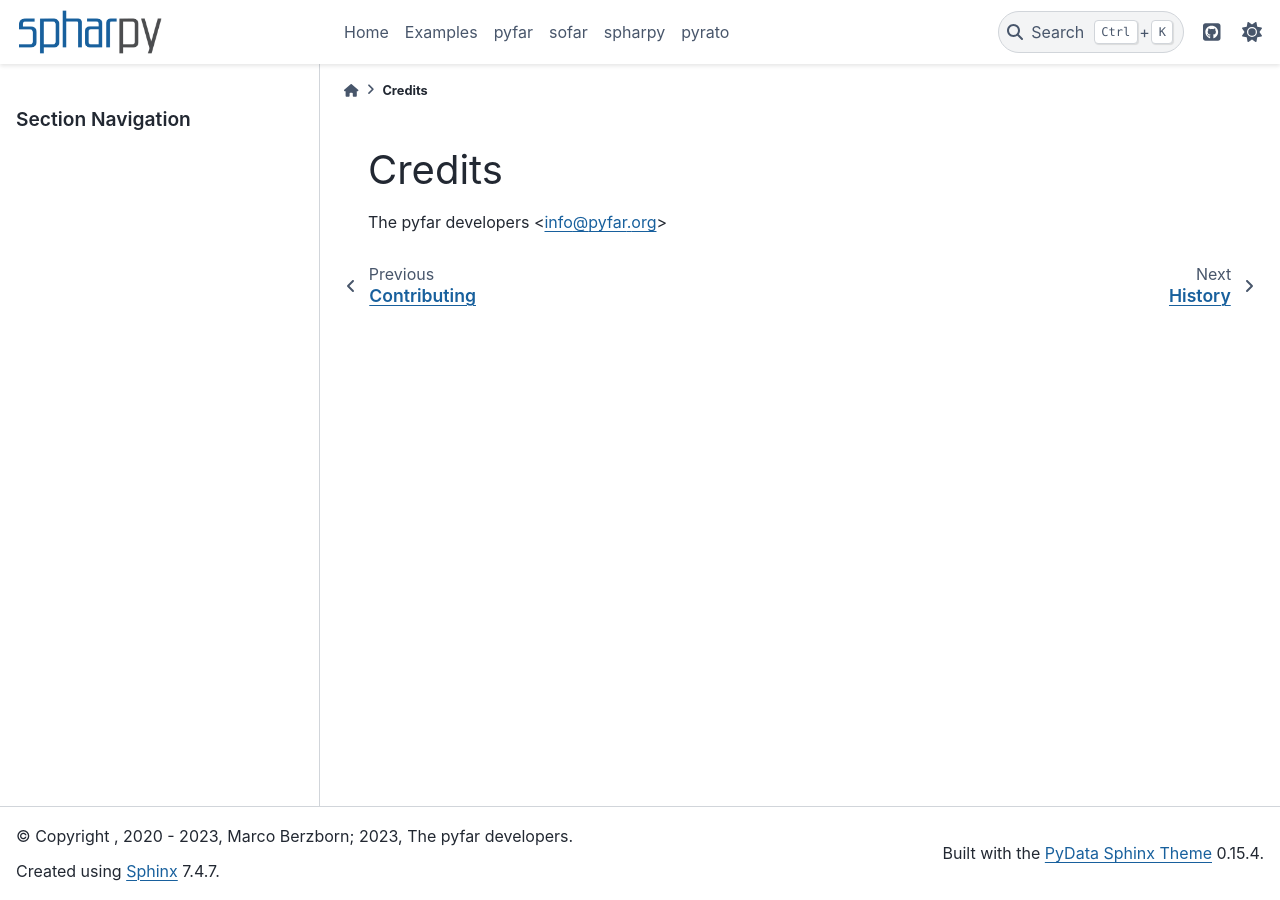
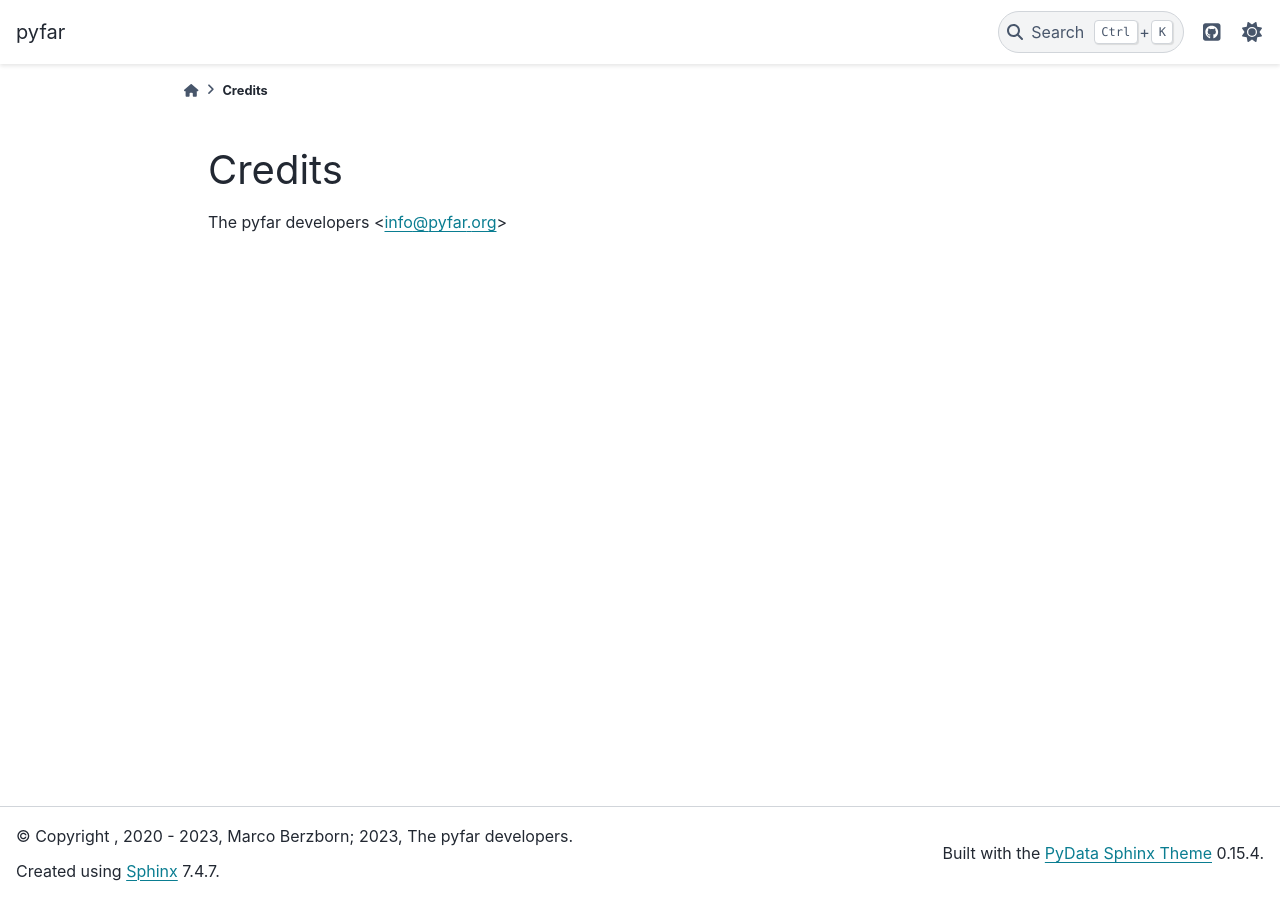
Before and after one commit to pyfar/spharpy, a Sphinx documentation site: the page built from docs/authors.rst, in a window 1280 px wide. Built offline with Sphinx 7.4.7 and the PyData theme 0.15.4, drawn with Linux system fonts in a browser that asks for light colours.

Commit message:
read header from gallery

```diff
--- a/docs/_static/css/custom.css
+++ /dev/null
@@ -1,8 +0,0 @@
-
-html[data-theme="light"] {
-    --pst-color-primary: #18609d; /* pyfar blue as primary color */
-}
-
-html[data-theme="dark"] {
-    --pst-color-primary: #18609d; /* pyfar blue as primary color */
-}
--- a/docs/_templates/navbar-nav.html
+++ /dev/null
@@ -1,41 +0,0 @@
-<div class="navbar-item">
-    <nav class="navbar-nav">
-      <ul class="bd-navbar-elements navbar-nav">
-
-                        <li class="nav-item">
-                            <a class="nav-link" href="https://pyfar-gallery.readthedocs.io/">
-                            Home
-                            </a>
-                        </li>
-
-                        <li class="nav-item">
-                            <a class="nav-link" href="https://pyfar-gallery.readthedocs.io/en/latest/examples_gallery.html">
-                                Examples
-                            </a>
-                        </li>
-
-                        <li class="nav-item">
-                            <a class="nav-link" href="https://pyfar.readthedocs.io">
-                              pyfar
-                            </a>
-                          </li>
-
-                        <li class="nav-item">
-                          <a class="nav-link" href="https://sofar.readthedocs.io">
-                            sofar
-                          </a>
-                        </li>
-
-                        <li class="nav-item">
-                          <a class="nav-link" href="https://spharpy.readthedocs.io">
-                            spharpy
-                          </a>
-                        </li>
-
-                        <li class="nav-item">
-                          <a class="nav-link" href="https://pyrato.readthedocs.io">
-                            pyrato
-                          </a>
-                        </li>
-      </ul>
-    </nav></div>
--- a/docs/conf.py
+++ b/docs/conf.py
@@ -8,6 +8,8 @@
 
 import os
 import sys
+import urllib3
+import shutil
 sys.path.insert(0, os.path.abspath('..'))
 import spharpy  # noqa
 
@@ -27,6 +29,7 @@
     'autodocsumm',
     'sphinx_design',
     'sphinx_favicon',
+    'sphinx_reredirects',
 ]
 
 # show tocs for classes and functions of modules using the autodocsumm
@@ -120,8 +123,37 @@
     "show_toc_level": 3,  # Show all subsections of notebooks
     "secondary_sidebar_items": ["page-toc"],  # Omit 'show source' link that that shows notebook in json format
     "navigation_with_keys": True,
+    "header_links_before_dropdown": 8,
 }
 
 html_context = {
    "default_mode": "light"
 }
+
+# redirect index to spharpy.html
+redirects = {
+     "index": f"{project}.html"
+}
+
+# -- download navbar and style files from gallery -----------------------------
+branch = 'main'
+link = f'https://github.com/pyfar/gallery/raw/{branch}/docs/'
+folders_in = [
+    '_static/css/custom.css',
+    '_static/favicon.ico',
+    '_static/header.rst',
+    f'resources/logos/pyfar_logos_fixed_size_{project}.png'
+    ]
+c = urllib3.PoolManager()
+for file in folders_in:
+    url = link + file
+    filename = file
+    os.makedirs(os.path.dirname(filename), exist_ok=True)
+    with c.request('GET', url, preload_content=False) as res, open(filename, 'wb') as out_file:
+        shutil.copyfileobj(res, out_file)
+
+# replace pyfar hard link to internal link
+with open("_static/header.rst", "rt") as fin:
+    with open("header.rst", "wt") as fout:
+        for line in fin:
+            fout.write(line.replace(f'https://{project}.readthedocs.io', project))
--- a/requirements_dev.txt
+++ b/requirements_dev.txt
@@ -23,3 +23,4 @@
 pydata-sphinx-theme
 sphinx-design
 sphinx-favicon
+sphinx-reredirects
```
Also changed, not shown: docs/index.rst (+1 -38 lines), docs/spharpy.rst (added, +29 -0 lines), docs/_static/favicon.ico (deleted), docs/resources/logos/pyfar_logos_fixed_size_spharpy.png (deleted), 1 other file.
